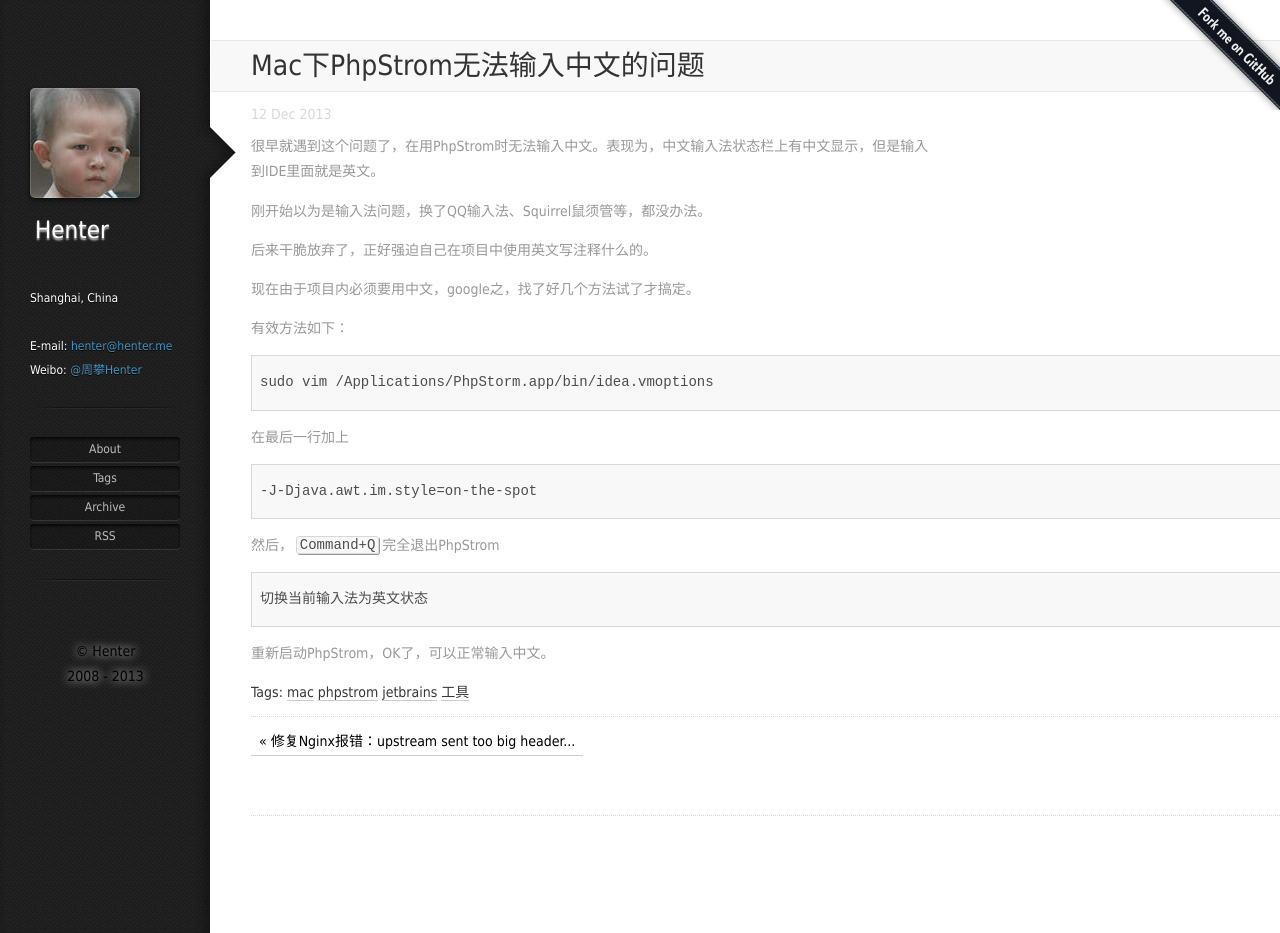
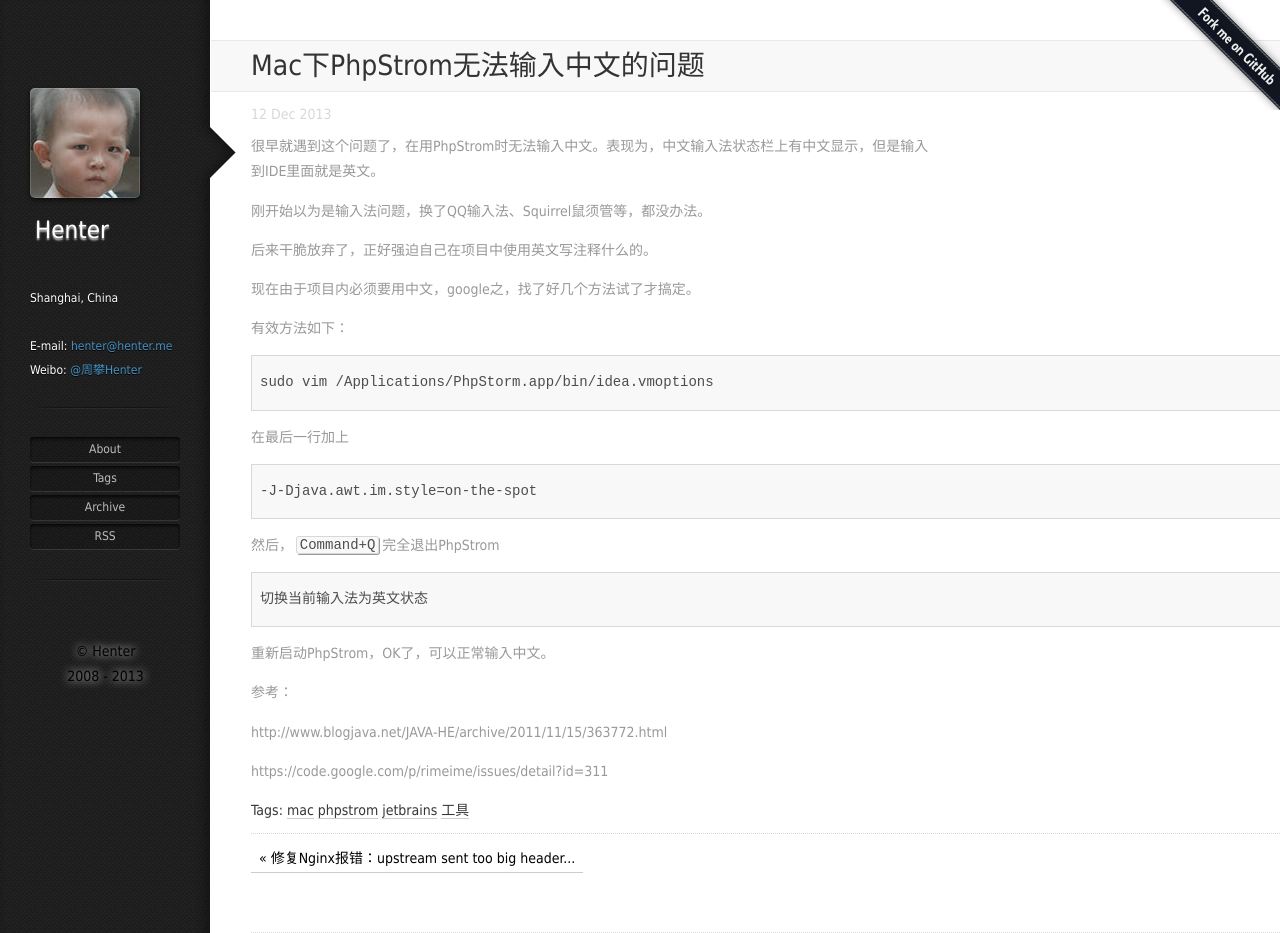
Before and after one commit to henter/henter.github.com, a Jekyll site: the page built from _posts/2013-12-12-cant-input-chinese-in-phpstrom-on-mac.md, in a window 1280 px wide and 933 px high. Built offline with Jekyll 4.4.1, drawn with Linux system fonts in a browser that asks for light colours; Markdown is read by kramdown in place of the engine named in the settings; comment, search, counter and statistics services are not loaded.

Commit message:
edit post

```diff
--- a/_posts/2013-12-12-cant-input-chinese-in-phpstrom-on-mac.md
+++ b/_posts/2013-12-12-cant-input-chinese-in-phpstrom-on-mac.md
@@ -30,3 +30,10 @@
 	切换当前输入法为英文状态
 
 重新启动PhpStrom，OK了，可以正常输入中文。
+
+
+参考：
+
+http://www.blogjava.net/JAVA-HE/archive/2011/11/15/363772.html
+
+https://code.google.com/p/rimeime/issues/detail?id=311
```
